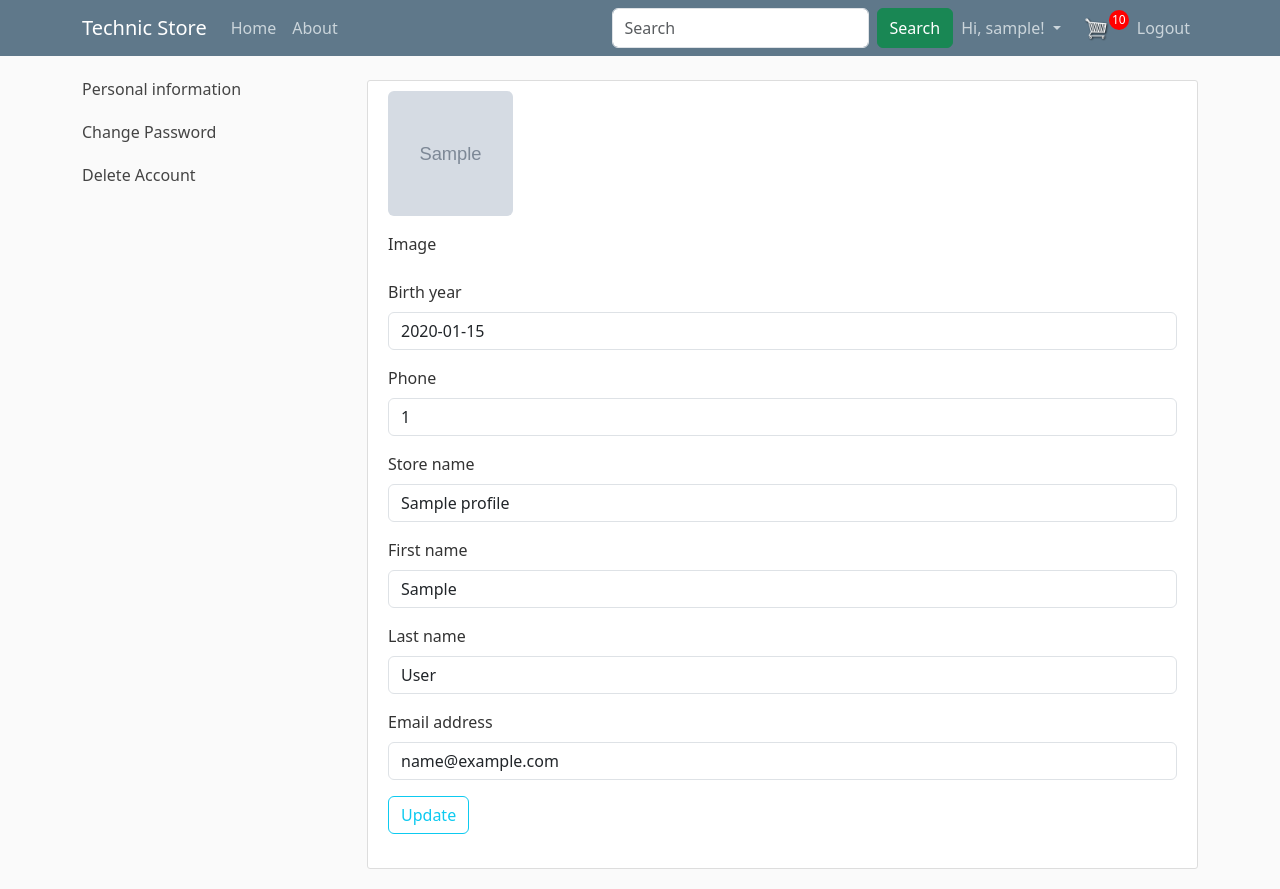
After one commit to tumana777/Django_Projects, a Django app: page /user/profile/ in a window 1280 px wide. The commit adds this page. Run offline with Django 5.2, Linux system fonts and the light colour scheme; a user stored in the database is signed in; tables that the repository leaves empty hold one stand-in row (values such as "Sample post"); grey boxes marked "Sample" are stand-in pictures; some libraries are stand-ins or nearby versions.

Commit message:
Add profile update logic for user

```diff
--- a/E-commerce Web Site/templates/base.html
+++ b/E-commerce Web Site/templates/base.html
@@ -44,7 +44,7 @@
                                         <li><a class="dropdown-item" href="{% url 'order_list' %}">My Orders</a></li>
                                         <li><a class="dropdown-item" href="{% url 'watchlist' %}">My Watchlist</a></li>
                                         <li><a class="dropdown-item" href="{% url 'my_products' %}">My Products</a></li>
-                                        <li><a class="dropdown-item" href="">My Profile</a></li>
+                                        <li><a class="dropdown-item" href="{% url 'profile' %}">Account</a></li>
                                     </ul>
                                 </li>
                             </ul>
--- a/E-commerce Web Site/users/forms.py
+++ b/E-commerce Web Site/users/forms.py
@@ -1,10 +1,22 @@
 from django import forms
 from django.contrib.auth.models import User
 from django.contrib.auth.forms import UserCreationForm
+from .models import Profile
 
 class UserRegisterForm(UserCreationForm):
-    email = forms.EmailField(required=False)
-
     class Meta:
         model = User
         fields = ["username", "email", "password1", "password2"]
+
+class UserUpdateForm(forms.ModelForm):
+    class Meta:
+        model = User
+        fields = ["first_name", "last_name", "email"]
+
+class ProfileUpdateForm(forms.ModelForm):
+    class Meta:
+        model = Profile
+        fields = ["image", "birth_year", "phone", "store_name"]
+        widgets = {
+            'image': forms.FileInput(attrs={'id': 'id_image', 'style': 'display: none;'})
+        }
--- a/E-commerce Web Site/users/models.py
+++ b/E-commerce Web Site/users/models.py
@@ -1,9 +1,13 @@
 from django.db import models
 from django.contrib.auth.models import User
+from PIL import Image
 
 class Profile(models.Model):
     user = models.OneToOneField(User, on_delete=models.CASCADE)
-    store_name = models.CharField(max_length=100)
+    birth_year = models.DateField(null=True, blank=True)
+    phone = models.IntegerField(null=True, blank=True)
+    store_name = models.CharField(max_length=100, null=True, blank=True)
+    image = models.ImageField(upload_to="profile-pictures", null=True, blank=True)
 
     class Meta:
         db_table = "profile"
@@ -11,3 +15,14 @@ class Profile(models.Model):
 
     def __str__(self):
         return self.user.username
+
+    def save(self):
+        super().save()
+
+        if self.image:
+            img = Image.open(self.image.path)
+
+            if img.height > 300 or img.width > 300:
+                output_size = (300, 300)
+                img.thumbnail(output_size)
+                img.save(self.image.path)
--- /dev/null
+++ b/E-commerce Web Site/users/templates/users/profile.html
@@ -0,0 +1,48 @@
+{% extends 'base.html' %}
+
+{% block title %} Profile {% endblock %}
+
+{% load crispy_forms_tags %}
+
+{% block body %}
+<div class="row">
+    <div class="col-3">
+        <a style="text-decoration: none;" href=""><h6 class="mb-4">Personal information</h6></a>
+        <a style="text-decoration: none;" href=""><h6 class="mb-4">Change Password</h6></a>
+        <a style="text-decoration: none;" href=""><h6 class="mb-4">Delete Account</h6></a>
+    </div>
+    <div class="col-9">
+        <div class="content-section">
+            <div class="media d-flex">
+                {% if user.profile.image %}
+                    <img id="profileImage" class="rounded account-img" src="{{ user.profile.image.url }}" style="cursor: pointer;">
+                {% else %}
+                    <img id="profileImage" class="rounded account-img" src="#" style="cursor: pointer;">
+                {% endif %}
+            </div>
+            <form method="post" enctype="multipart/form-data">
+                {% csrf_token %}
+                {{ p_form|crispy }}
+                {{ u_form|crispy }}
+                <input type="file" id="id_image" name="image" style="display: none;">
+                <div class="form-group mb-4">
+                    <button type="submit" class="btn btn-outline-info">Update</button>
+                </div>
+            </form>
+        </div>
+    </div>
+</div>
+
+<script>
+    document.getElementById("profileImage").onclick = function() {
+        document.getElementById("id_image").click();
+    };
+    document.getElementById("id_image").onchange = function() {
+        var reader = new FileReader();
+        reader.onload = function (e) {
+            document.getElementById("profileImage").src = e.target.result;
+        };
+        reader.readAsDataURL(this.files[0]);
+    };
+</script>
+{% endblock %}
--- a/E-commerce Web Site/users/urls.py
+++ b/E-commerce Web Site/users/urls.py
@@ -1,8 +1,9 @@
 from django.urls import path
-from .views import UserRegisterView, UserLoginView, UserLogoutView
+from .views import UserRegisterView, UserLoginView, UserLogoutView, profile
 
 urlpatterns = [
     path("user/register/", UserRegisterView.as_view(), name="register"),
     path("user/login/", UserLoginView.as_view(), name="login"),
     path("user/logout/", UserLogoutView.as_view(), name="logout"),
+    path("user/profile/", profile, name="profile"),
 ]
--- a/E-commerce Web Site/users/views.py
+++ b/E-commerce Web Site/users/views.py
@@ -1,16 +1,18 @@
 from django.forms import BaseModelForm
 from django.http import HttpResponse
 from django.http.response import HttpResponseRedirect
-from django.shortcuts import redirect
+from django.shortcuts import redirect, render
 from django.contrib.auth import logout
 from django.views.generic import CreateView
 from django.contrib.auth.views import LoginView
 from django.contrib.auth.models import User
-from .forms import UserRegisterForm
+from .forms import UserRegisterForm, ProfileUpdateForm, UserUpdateForm
 from django.urls import reverse_lazy
-from django.contrib.auth.mixins import UserPassesTestMixin
+from django.contrib.auth.mixins import UserPassesTestMixin, LoginRequiredMixin
 from django.urls import reverse
 from django.views import View
+from django.contrib.auth.decorators import login_required
+from django.contrib import messages
 
 class UserRegisterView(CreateView):
     model = User
@@ -36,3 +38,24 @@ class UserLogoutView(View):
     def get(self, request):
         logout(request)
         return redirect(reverse('login'))
+
+@login_required(login_url="login")
+def profile(request):
+    if request.method == "POST":
+        u_form = UserUpdateForm(request.POST, instance=request.user)
+        p_form = ProfileUpdateForm(request.POST, request.FILES, instance=request.user.profile)
+        if u_form.is_valid() and p_form.is_valid():
+            u_form.save()
+            p_form.save()
+            messages.success(request, f"Your account has been updated!")
+            return redirect("profile")
+    else:
+        u_form = UserUpdateForm(instance=request.user)
+        p_form = ProfileUpdateForm(instance=request.user.profile)
+
+    context = {
+        "u_form": u_form,
+        "p_form": p_form
+    }
+
+    return render(request, "users/profile.html", context)
```
Also changed, not shown: E-commerce Web Site/media/profile-pictures/download.jpg (added), E-commerce Web Site/media/profile-pictures/download_1.jpg (added), E-commerce Web Site/media/profile-pictures/download_1_Rbb4bcm.jpg (added), E-commerce Web Site/media/profile-pictures/download_1_eonUnHk.jpg (added), E-commerce Web Site/media/profile-pictures/download_1_vhSdtRt.jpg (added), E-commerce Web Site/media/profile-pictures/download_h40DZaq.jpg (added), E-commerce Web Site/media/profile-pictures/istockphoto-1283030328-1024x1024.jpg (added), E-commerce Web Site/media/profile-pictures/istockphoto-1283030328-1024x1024_7lPP4Jw.jpg (added), E-commerce Web Site/media/profile-pictures/istockphoto-1283030328-1024x1024_Eza48jm.jpg (added), E-commerce Web Site/root/templates/root/my_products.html (indentation only), E-commerce Web Site/users/migrations/0004_profile_birth_year_profile_firstname_profile_image_and_more.py (added), E-commerce Web Site/users/migrations/0005_remove_profile_birth_year.py (added), E-commerce Web Site/users/migrations/0006_profile_birth_year.py (added), E-commerce Web Site/users/migrations/0007_remove_profile_firstname_remove_profile_lastname_and_more.py (added).
